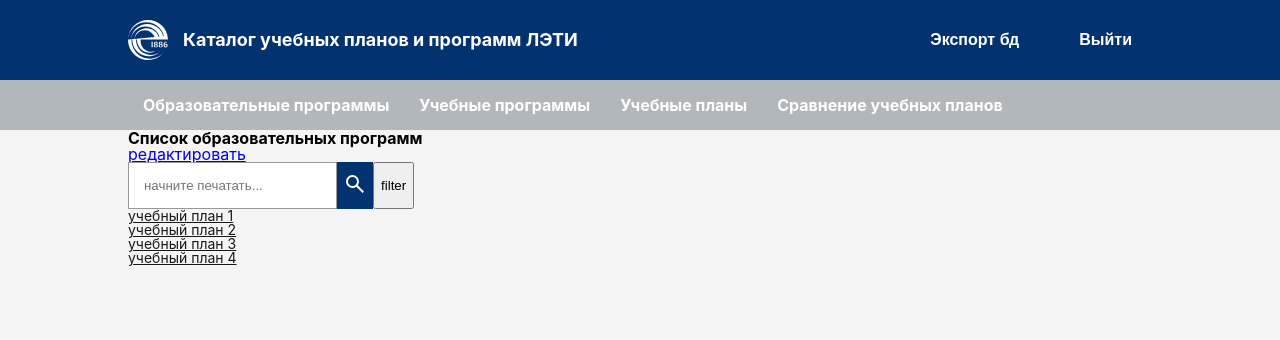
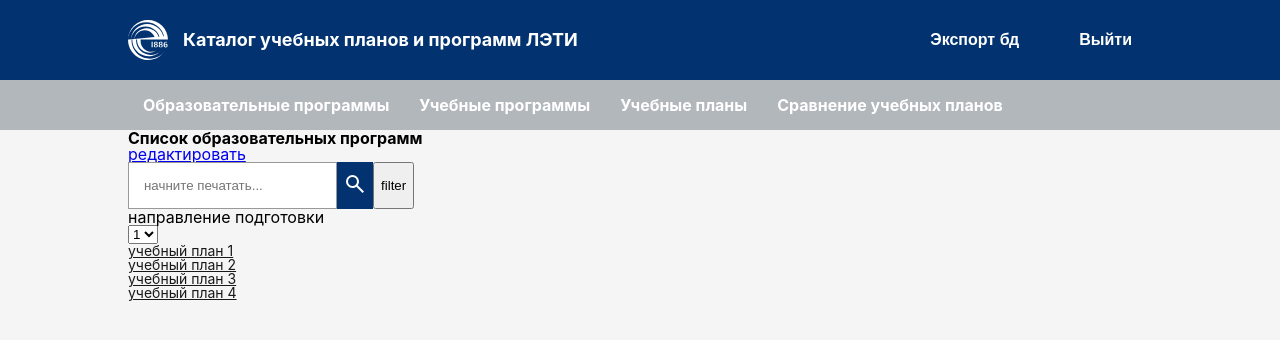
Before and after one commit to moevm/nosql2h23-study-progs, a React (Create React App) app in the folder client/: page /training-plan-list in a window 1280 px wide. Shown: the top 340 px of the page. Built offline with nearby package versions, Linux system fonts and the light colour scheme.

Commit message:
added select component

```diff
--- a/client/src/components/TrainingPlanList/TrainingPlanList.tsx
+++ b/client/src/components/TrainingPlanList/TrainingPlanList.tsx
@@ -1,7 +1,13 @@
-import React, { useState } from "react";
+import React, { useState, useRef } from "react";
 import { NavLink } from "react-router-dom";
 import Search from "../search/Search";
 import EducationElementLink from "../educationElementLink/EducationElementLink";
+import Select from "../common/Select/Select";
+
+interface IFilterParam {
+	filterParamName: string;
+	filterParamValue: string;
+}
 
 const TrainingPlanList = () => {
 	const [data, setData] = useState([
@@ -23,6 +29,30 @@ const TrainingPlanList = () => {
 		},
 	]);
 
+	const filterParams = useRef<IFilterParam[]>([]);
+
+	const handleFiltering = () => {
+
+	}
+
+	const onSelectFilterParam = (paramName: string, paramValue: string) => {
+		const filterParam = filterParams.current.find((param) => param.filterParamName === paramName)
+
+		if(!!filterParam) {
+			filterParam.filterParamValue = paramValue
+		} else {
+
+			const newFilterParam: IFilterParam = {
+				filterParamName: paramName,
+				filterParamValue: paramValue
+			}
+
+			filterParams.current.push(newFilterParam)
+		}
+
+		console.log(filterParams.current);
+	}
+
 	return (
 		<div className="TrainingPlanList">
 			<div className="container">
@@ -35,12 +65,16 @@ const TrainingPlanList = () => {
 					</div>
 					<div className="TrainingPlanList__body">
 						<Search buttons={<button>filter</button>} />
+						<div className="filteringParams">
+							<Select label="направление подготовки" onChange={onSelectFilterParam} options={["1", "2", "3"]} />
+						</div>
 						<div className="list">
-							{data.map((program) => (
+							{data.map((plan) => (
 								<EducationElementLink
-									to={`training-plan-list/${program.id}`}
+									key={plan.id}
+									to={`training-plan-list/${plan.id}`}
 								>
-									{program.name}
+									{plan.name}
 								</EducationElementLink>
 							))}
 						</div>
--- a/client/src/components/common/Select/Select.tsx
+++ b/client/src/components/common/Select/Select.tsx
@@ -1,9 +1,25 @@
-import React from 'react'
+import React, { useState } from "react";
 
-const Select = () => {
-  return (
-    <div>Select</div>
-  )
-}
+const Select = ({
+	options,
+	onChange,
+	label
+}: {
+	options: string[];
+	onChange: (paramName: string, paramValue: string) => void;
+	label: string
+}) => {
 
-export default Select
+	return (
+		<div>
+			<div className="label">{label}</div>
+			<select className="select" onChange={(e) => onChange(label, e.target.value)}>
+				{options.map((option) => (
+					<option value={option} key={option}>{option}</option>
+				))}
+			</select>
+		</div>
+	);
+};
+
+export default Select;
```
